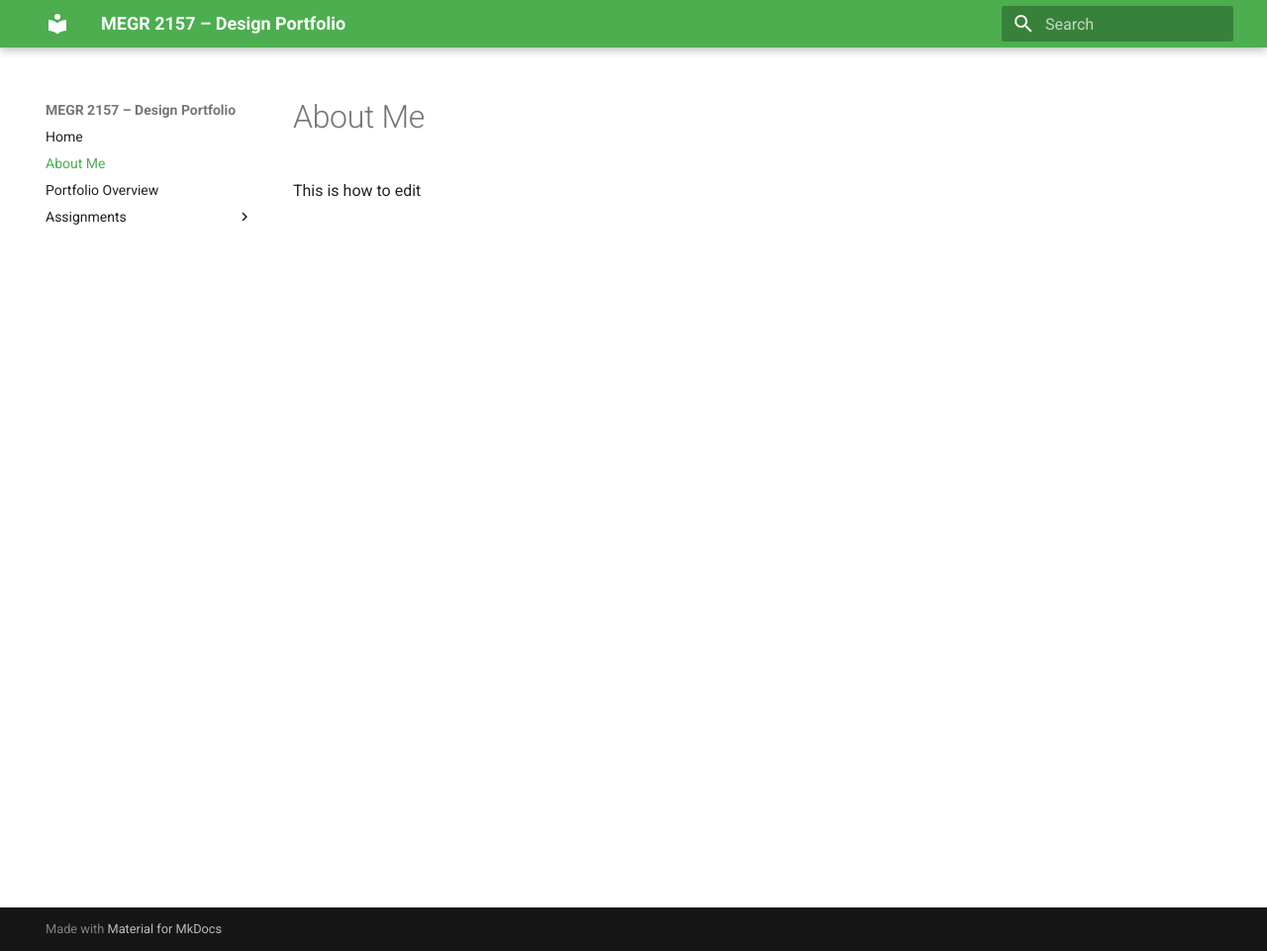
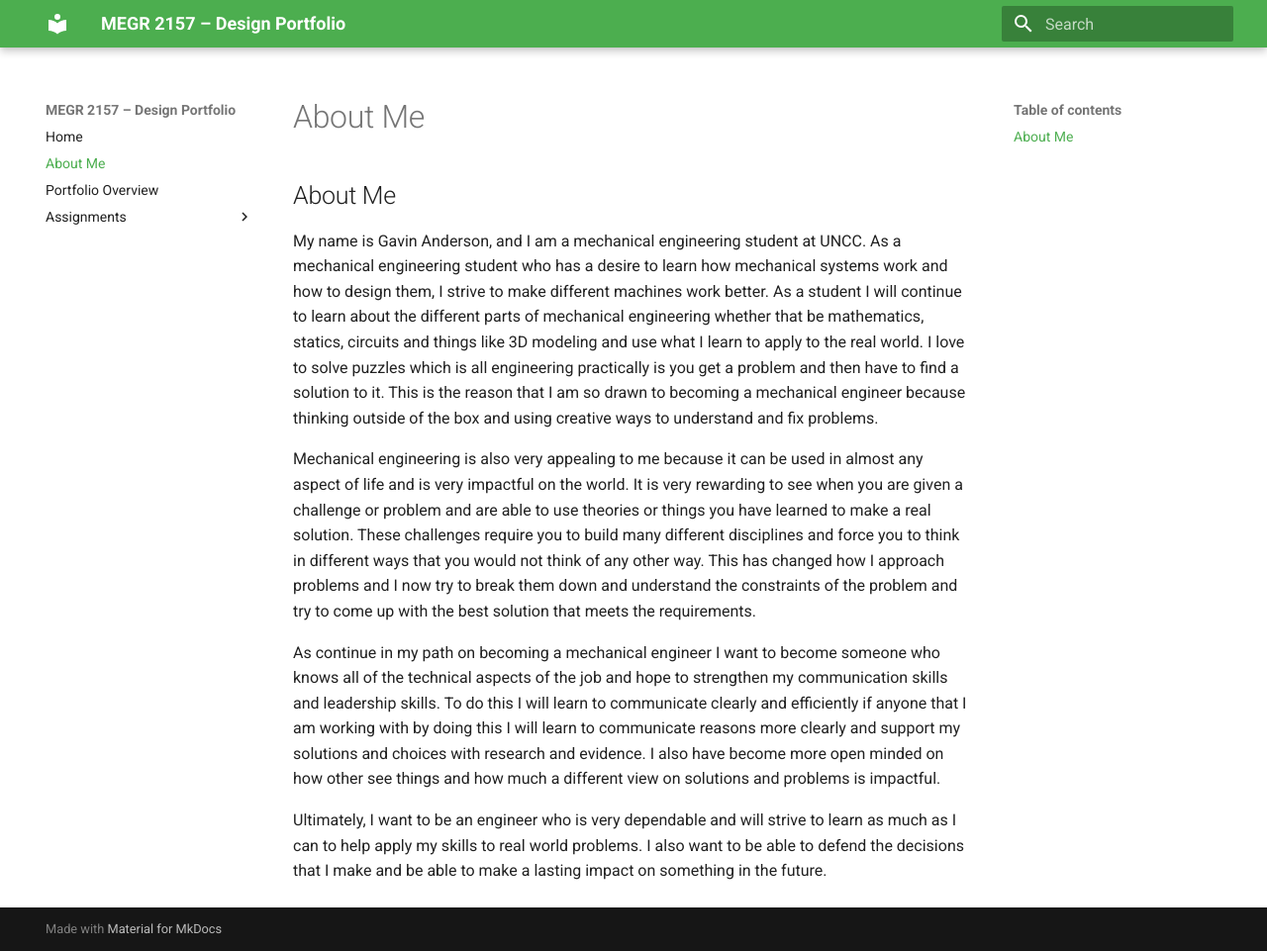
Before and after one commit to Gavin-Anderson-ME/-megr2157-portfolio, an MkDocs documentation site: the page built from docs/aboutme/index.md, in a window 1280 px wide and 961 px high. Shown: the whole window at 99% size. Built offline with MkDocs 1.6.1 and Material for MkDocs 9.7.7, drawn with Linux system fonts in a browser that asks for light colours.

Commit message:
Revise 'About Me' section with detailed introduction
Expanded the 'About Me' section with personal background and aspirations in mechanical engineering.

```diff
--- a/docs/aboutme/index.md
+++ b/docs/aboutme/index.md
@@ -1,2 +1,8 @@
-#About Me
-This is how to edit
+## About Me
+My name is Gavin Anderson, and I am a mechanical engineering student at UNCC. As a mechanical engineering student who has a desire to learn how mechanical systems work and how to design them, I strive to make different machines work better. As a student I will continue to learn about the different parts of mechanical engineering whether that be mathematics, statics, circuits and things like 3D modeling and use what I learn to apply to the real world. I love to solve puzzles which is all engineering practically is you get a problem and then have to find a solution to it. This is the reason that I am so drawn to becoming a mechanical engineer because thinking outside of the box and using creative ways to understand and fix problems.
+
+Mechanical engineering is also very appealing to me because it can be used in almost any aspect of life and is very impactful on the world. It is very rewarding to see when you are given a challenge or problem and are able to use theories or things you have learned to make a real solution. These challenges require you to build many different disciplines and force you to think in different ways that you would not think of any other way. This has changed how I approach problems and I now try to break them down and understand the constraints of the problem and try to come up with the best solution that meets the requirements.
+
+As continue in my path on becoming a mechanical engineer I want to become someone who knows all of the technical aspects of the job and hope to strengthen my communication skills and leadership skills. To do this I will learn to communicate clearly and efficiently if anyone that I am working with by doing this I will learn to communicate reasons more clearly and support my solutions and choices with research and evidence. I also have become more open minded on how other see things and how much a different view on solutions and problems is impactful.
+
+Ultimately, I want to be an engineer who is very dependable and will strive to learn as much as I can to help apply my skills to real world problems. I also want to be able to defend the decisions that I make and be able to make a lasting impact on something in the future.
```
